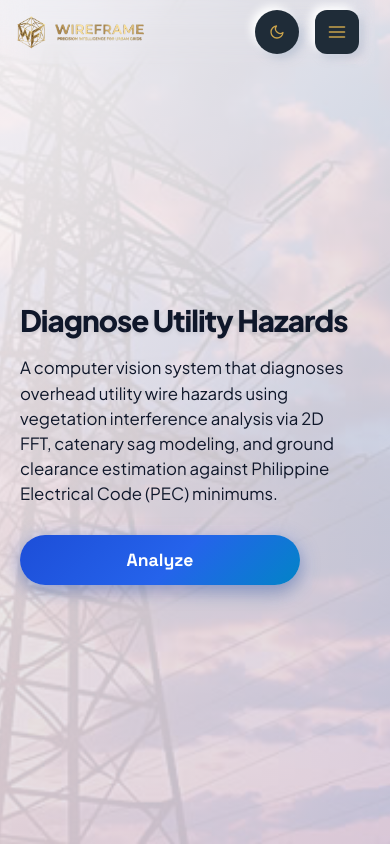
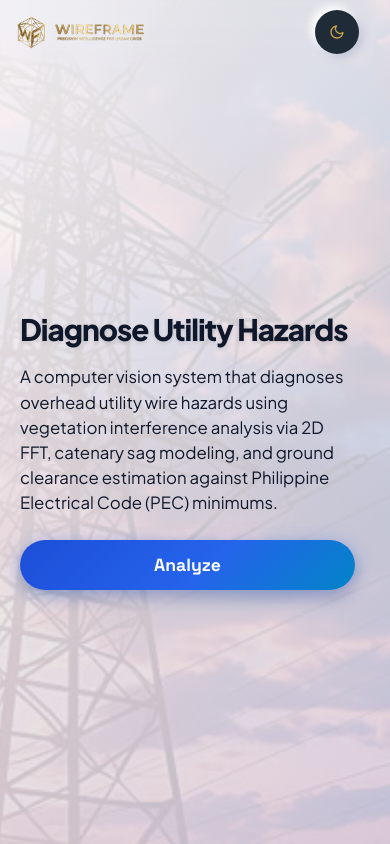
Before and after one commit to RaveNotRav/WIREFRAME, a website: page frontend/pages/index.html in a window 390 px wide. Drawn offline with Linux system fonts and the light colour scheme.

Commit message:
Public UX: desktop-only Login, no guest menu on phones, full-width CTA, landing fits one screen on phones

```diff
--- a/frontend/assets/css/global-header.css
+++ b/frontend/assets/css/global-header.css
@@ -203,7 +203,7 @@
     }
 
     .neu-mobile-menu.open {
-        display: flex;
+        display: flex !important;
     }
 
     .neu-mobile-menu a,
--- a/frontend/assets/js/analyze.js
+++ b/frontend/assets/js/analyze.js
@@ -113,18 +113,16 @@ async function loadUser() {
                 document.getElementById('btn-logout').style.display = 'none';
             }
             document.querySelectorAll('.auth-only-nav').forEach(el => el.style.display = 'none');
-            document.querySelectorAll('.guest-only-nav').forEach(el => el.style.display = '');
             return;
         }
         currentUser = await res.json();
         document.getElementById('user-name').textContent = currentUser.username;
         document.getElementById('user-role').textContent = currentUser.role;
-        // Show auth-only links, hide guest-only links
+        // Show auth-only links
         if (document.getElementById('btn-logout')) {
             document.getElementById('btn-logout').style.display = '';
         }
         document.querySelectorAll('.auth-only-nav').forEach(el => el.style.display = '');
-        document.querySelectorAll('.guest-only-nav').forEach(el => el.style.display = 'none');
     } catch (e) {
         console.warn(e.message);
         currentUser = null;
@@ -134,7 +132,6 @@ async function loadUser() {
             document.getElementById('btn-logout').style.display = 'none';
         }
         document.querySelectorAll('.auth-only-nav').forEach(el => el.style.display = 'none');
-        document.querySelectorAll('.guest-only-nav').forEach(el => el.style.display = '');
     } finally {
         updateCalibrationButtonVisibility();
     }
--- a/frontend/pages/index.html
+++ b/frontend/pages/index.html
@@ -133,17 +133,40 @@
         }
 
         @media (max-width: 768px) {
-            body, html {
+            html {
+                height: 100%;
+            }
+            body {
+                min-height: 100vh;
+                min-height: 100svh;
+                display: flex;
+                flex-direction: column;
                 overflow-y: auto;
                 height: auto;
-                min-height: 100%;
+                margin: 0;
+                padding: 0;
+            }
+            .hero-background,
+            .hero-overlay {
+                position: fixed;
+                top: 0;
+                left: 0;
+                width: 100%;
+                height: 100%;
+                height: 100vh;
+                height: 100svh;
+            }
+            .neu-header {
+                flex-shrink: 0;
             }
             .hero-content {
-                padding: 0 20px;
+                flex: 1;
+                display: flex;
+                flex-direction: column;
+                justify-content: center;
                 height: auto;
-                min-height: calc(100vh - 70px);
-                padding-top: 24px;
-                padding-bottom: 40px;
+                min-height: 0;
+                padding: 16px 20px 24px;
                 box-sizing: border-box;
             }
             .hero-title {
@@ -154,18 +177,23 @@
             .hero-tagline {
                 font-size: 1.05rem;
                 line-height: 1.5;
-                margin-bottom: 28px;
+                margin-bottom: 24px;
             }
             .neu-button-lg {
-                padding: 14px 36px;
+                padding: 14px 24px;
                 font-size: 1.1rem;
                 width: 100%;
-                max-width: 280px;
+                max-width: none;
+                min-height: 48px;
+                display: flex;
+                align-items: center;
+                justify-content: center;
+                text-align: center;
                 box-sizing: border-box;
             }
         }
 
-        @media (max-width: 640px), (max-height: 700px) {
+        @media (max-height: 700px) and (min-width: 769px) {
             body, html {
                 overflow-y: auto;
                 height: auto;
@@ -173,7 +201,7 @@
             }
             .hero-content {
                 height: auto;
-                min-height: calc(100vh - 70px);
+                min-height: calc(100vh - 80px);
                 padding-top: 20px;
                 padding-bottom: 36px;
                 box-sizing: border-box;
@@ -194,18 +222,7 @@
                     <path d='M21 12.79A9 9 0 1 1 11.21 3 7 7 0 0 0 21 12.79z'></path>
                 </svg>
             </button>
-            <a href="/login.html" class="neu-button neu-raised-sm desktop-nav-link" style="text-decoration: none; font-weight: bold; padding: 8px 16px; border-radius: var(--radius-pill);">Login</a>
-            <button class="neu-menu-toggle" id="menu-toggle" aria-label="Toggle navigation menu" aria-expanded="false" aria-controls="mobile-menu">
-                <svg width="20" height="20" viewBox="0 0 24 24" fill="none" stroke="currentColor" stroke-width="2" stroke-linecap="round" stroke-linejoin="round">
-                    <line x1="3" y1="12" x2="21" y2="12"></line>
-                    <line x1="3" y1="6" x2="21" y2="6"></line>
-                    <line x1="3" y1="18" x2="21" y2="18"></line>
-                </svg>
-            </button>
-        </div>
-        <div class="neu-mobile-menu" id="mobile-menu" role="menu">
-            <a href="/analyze.html">Analyze</a>
-            <a href="/login.html">Login</a>
+            <a href="/login.html" class="neu-button neu-raised-sm desktop-nav-link" id="nav-login" style="text-decoration: none; font-weight: bold; padding: 8px 16px; border-radius: var(--radius-pill);">Login</a>
         </div>
     </header>
 
@@ -228,29 +245,6 @@
         if (themeBtn) {
             themeBtn.addEventListener('click', toggleTheme);
         }
-
-        const menuToggle = document.getElementById('menu-toggle');
-        const mobileMenu = document.getElementById('mobile-menu');
-        if (menuToggle && mobileMenu) {
-            menuToggle.addEventListener('click', (e) => {
-                e.stopPropagation();
-                const isOpen = mobileMenu.classList.toggle('open');
-                menuToggle.setAttribute('aria-expanded', isOpen ? 'true' : 'false');
-            });
-            document.addEventListener('keydown', (e) => {
-                if (e.key === 'Escape' && mobileMenu.classList.contains('open')) {
-                    mobileMenu.classList.remove('open');
-                    menuToggle.setAttribute('aria-expanded', 'false');
-                    menuToggle.focus();
-                }
-            });
-            document.addEventListener('click', (e) => {
-                if (mobileMenu.classList.contains('open') && !mobileMenu.contains(e.target) && !menuToggle.contains(e.target)) {
-                    mobileMenu.classList.remove('open');
-                    menuToggle.setAttribute('aria-expanded', 'false');
-                }
-            });
-        }
     </script>
 </body>
 </html>
```
Also changed, not shown: frontend/assets/js/responsive.test.js (+58 -12 lines), frontend/pages/analyze.html (+3 -7 lines).
